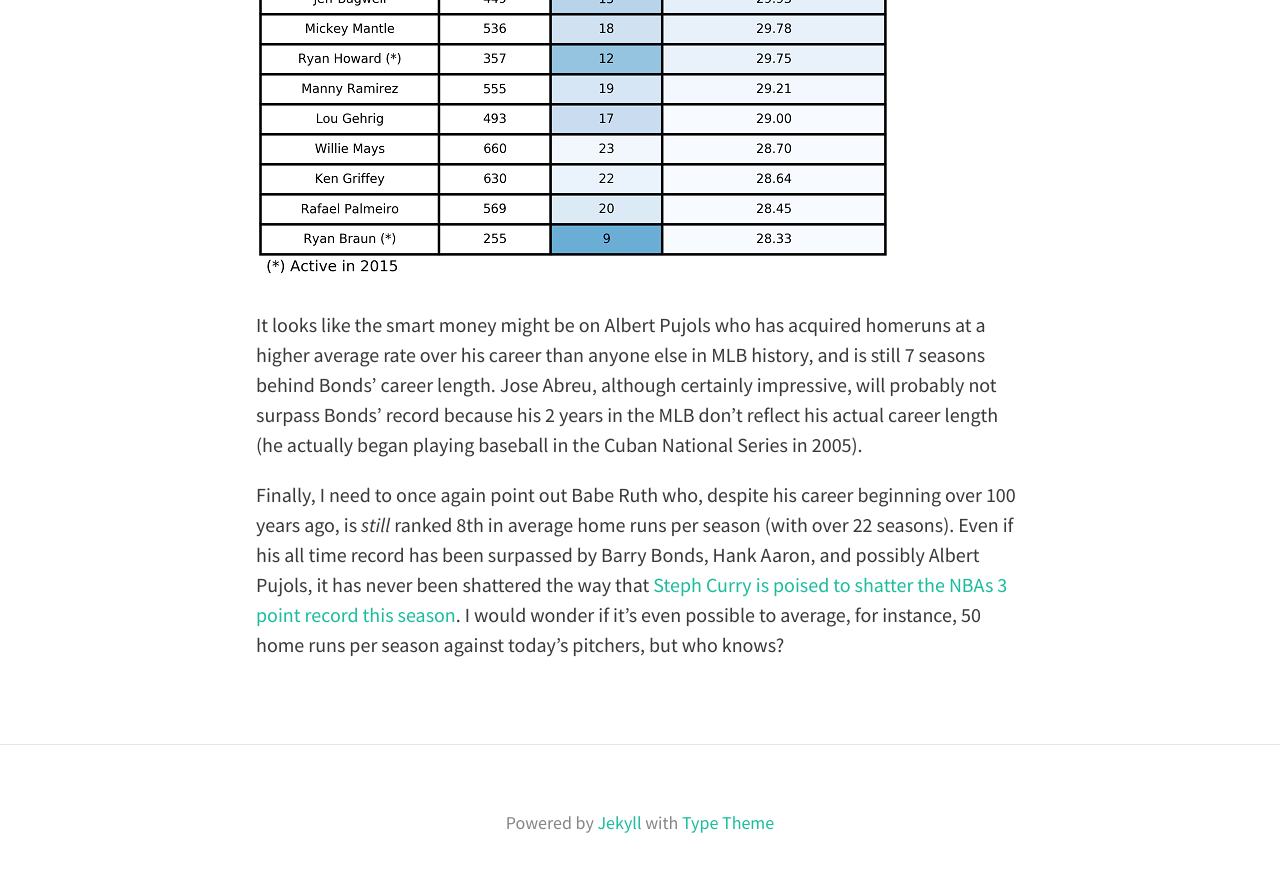
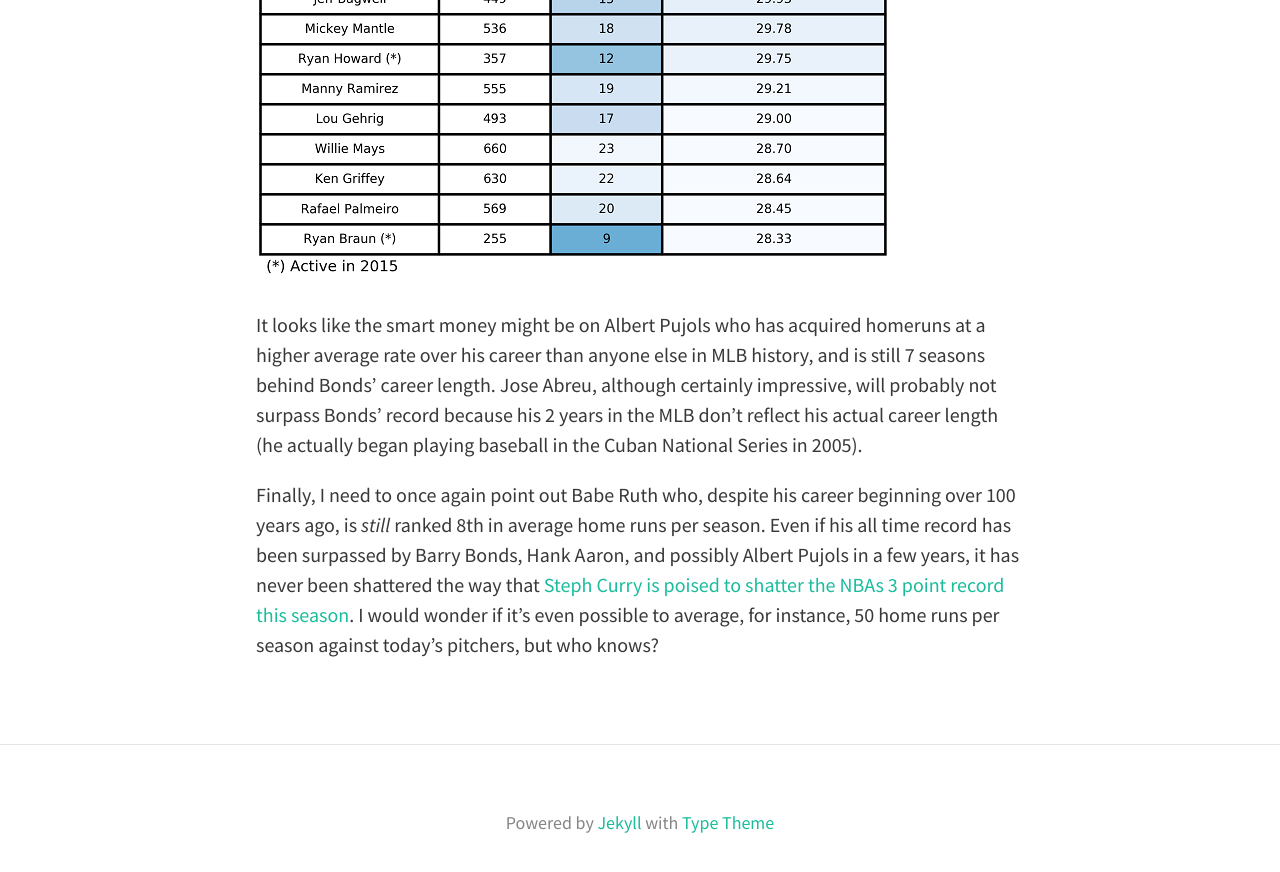
Before and after one commit to nickstanisha/nickstanisha.github.io, a Jekyll site: the page built from _posts/2016-03-12-top-10-homerun-leaders.md, in a window 1280 px wide and 900 px high, scrolled down 3913 px. Shown: the top 872 px of the window. Built offline with Jekyll 4.4.1, drawn with Linux system fonts in a browser that asks for light colours; nearby versions of some CDN libraries.

Commit message:
Update 2016-03-12-top-10-homerun-leaders.md

```diff
--- a/_posts/2016-03-12-top-10-homerun-leaders.md
+++ b/_posts/2016-03-12-top-10-homerun-leaders.md
@@ -39,4 +39,4 @@ Judging simply from the number of current top 10 home run hitters whose careers
 
 It looks like the smart money might be on Albert Pujols who has acquired homeruns at a higher average rate over his career than anyone else in MLB history, and is still 7 seasons behind Bonds' career length. Jose Abreu, although certainly impressive, will probably not surpass Bonds' record because his 2 years in the MLB don't reflect his actual career length (he actually began playing baseball in the Cuban National Series in 2005).
 
-Finally, I need to once again point out Babe Ruth who, despite his career beginning over 100 years ago, is _still_ ranked 8th in average home runs per season (with over 22 seasons). Even if his all time record has been surpassed by Barry Bonds, Hank Aaron, and possibly Albert Pujols, it has never been shattered the way that [Steph Curry is poised to shatter the NBAs 3 point record this season](http://fivethirtyeight.com/features/steph-curry-is-on-pace-to-hit-102-home-runs/). I would wonder if it's even possible to average, for instance, 50 home runs per season against today's pitchers, but who knows?
+Finally, I need to once again point out Babe Ruth who, despite his career beginning over 100 years ago, is _still_ ranked 8th in average home runs per season. Even if his all time record has been surpassed by Barry Bonds, Hank Aaron, and possibly Albert Pujols in a few years, it has never been shattered the way that [Steph Curry is poised to shatter the NBAs 3 point record this season](http://fivethirtyeight.com/features/steph-curry-is-on-pace-to-hit-102-home-runs/). I would wonder if it's even possible to average, for instance, 50 home runs per season against today's pitchers, but who knows?
```
